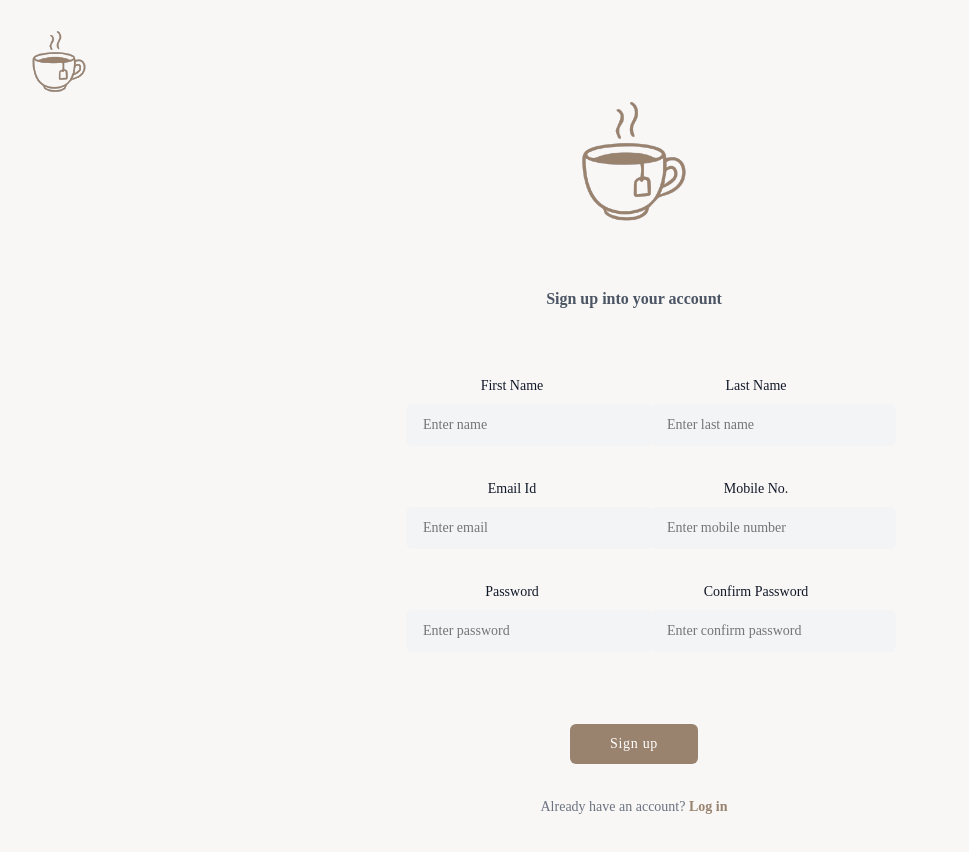
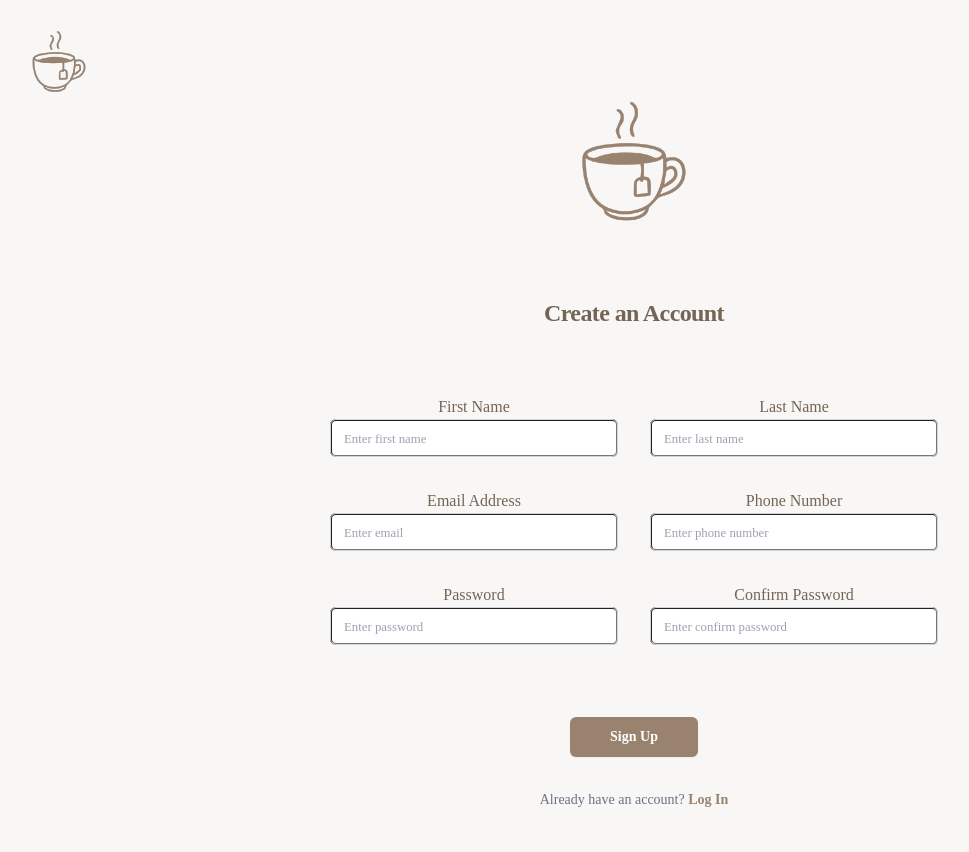
Before and after one commit to Oasis-NEU/s26-group-9, a React (Vite) app in the folder react-appp/: page /signup in a window 1280 px wide. Shown: the top 852 px of the page, without its empty margins (6-975 px from the left). Built offline with nearby package versions, Linux system fonts and the light colour scheme; a web font is replaced by a local one.

Commit message:
login and signup formatting

```diff
--- a/react-appp/src/pages/log-in.css
+++ b/react-appp/src/pages/log-in.css
@@ -14,6 +14,7 @@ body {
 .login-container {
     display: flex;
     flex-direction: column;
+    align-items: center;
     padding: 4rem 1.5rem;
 }
 
@@ -56,23 +57,29 @@ body {
 .login-form {
     display: flex;
     flex-direction: column;
+    align-items: center;
     gap: 1.25rem;
 }
 
 .login-label {
     display: block;
-    font-size: 0.875rem;
+    font-size: 1rem;
     font-weight: 500;
     color: #746455;
+    text-align: center;
 }
 
 .login-input-wrapper {
     margin-top: 0.5rem;
     position: relative;
+    width: 100%;
+    max-width: 24rem;
 }
 
 .password-input-wrapper {
     position: relative;
+    width: 100%;
+    max-width: 24rem;
 }
 
 .password-toggle {
@@ -111,10 +118,17 @@ body {
     color: #746455;
     outline: 1px solid #d1d5db;
     outline-offset: -1px;
+    box-sizing: border-box;
+    width: 100%;
+    min-width: 18rem;
+    max-width: 24rem;
+    margin: 0 auto;
 }
 
 .login-input::placeholder {
     color: #9ca3af;
+    font-family: 'Quando', serif;
+    font-size: 0.8rem;
 }
 
 .login-input:focus {
@@ -129,13 +143,17 @@ body {
 }
 
 .password-header {
-    display: flex;
+    display: block;
     align-items: center;
     justify-content: space-between;
 }
 
 .forgot-password-wrapper {
     font-size: 0.875rem;
+    text-align: right;
+    max-width: 24rem;
+    width: 100%;
+    margin: 0.25rem auto 0 auto;
 }
 
 .forgot-password-link {
@@ -150,11 +168,13 @@ body {
 
 .login-submit-button {
     display: flex;
+    min-width: 8rem;
+    max-width: 8rem;
     width: 100%;
     justify-content: center;
     border-radius: 0.375rem;
     background-color: #99836F;
-    padding: 0.5rem 0.75rem;
+    padding: 0.75rem 1.5rem;
     font-size: 0.875rem;
     font-weight: 600;
     color: white;
--- a/react-appp/src/pages/log-in.jsx
+++ b/react-appp/src/pages/log-in.jsx
@@ -29,7 +29,7 @@ export default function Login() {
                         className="login-logo"
                     />
                     <h2 className="login-title">
-                        Sign in to your account
+                        Log In
                     </h2>
                 </div>
 
@@ -37,7 +37,7 @@ export default function Login() {
                     <form action="#" method="POST" className="login-form">
                         <div>
                             <label htmlFor="email" className="login-label">
-                                Email address
+                                Email Address
                             </label>
                             <div className="login-input-wrapper">
                                 <input
@@ -47,6 +47,7 @@ export default function Login() {
                                     required
                                     autoComplete="email"
                                     className="login-input"
+                                    placeholder='Enter email'
                                 />
                             </div>
                         </div>
@@ -56,11 +57,6 @@ export default function Login() {
                                 <label htmlFor="password" className="login-label">
                                     Password
                                 </label>
-                                <div className="forgot-password-wrapper">
-                                    <a href="#" className="forgot-password-link">
-                                        Forgot password?
-                                    </a>
-                                </div>
                             </div>
                             <div className="login-input-wrapper password-input-wrapper">
                                 <input
@@ -70,6 +66,7 @@ export default function Login() {
                                     required
                                     autoComplete="current-password"
                                     className="login-input"
+                                    placeholder='Enter password'
                                 />
                                 <button
                                     type="button"
@@ -88,6 +85,11 @@ export default function Login() {
                                     )}
                                 </button>
                             </div>
+                            <div className="forgot-password-wrapper">
+                                <a href="#" className="forgot-password-link">
+                                    Forgot Password?
+                                </a>
+                            </div>
                         </div>
 
                         <div>
@@ -95,7 +97,7 @@ export default function Login() {
                                 type="submit"
                                 className="login-submit-button"
                             >
-                                Sign in
+                                Log In
                             </button>
                         </div>
                     </form>
--- a/react-appp/src/pages/signup.css
+++ b/react-appp/src/pages/signup.css
@@ -29,9 +29,12 @@
 }
 
 .signup-title {
-    color: #4b5563;
-    font-size: 1rem;
-    margin-top: 1.5rem;
+    margin-top: 2rem;
+    text-align: center;
+    font-size: 1.5rem;
+    font-weight: bold;
+    letter-spacing: -0.025em;
+    color: #746455;
 }
 
 .signup-form {
@@ -54,28 +57,41 @@
 }
 
 .signup-label {
-    color: #111827;
-    font-size: 0.875rem;
+    display: block;
+    font-size: 1rem;
     font-weight: 500;
-    margin-bottom: 0.5rem;
-    display: block;
+    color: #746455;
+    text-align: center;
 }
 
 .signup-input {
-    background-color: #f3f4f6;
+    display: block;
     width: 100%;
-    color: #111827;
-    font-size: 0.875rem;
-    padding: 0.75rem 1rem;
     border-radius: 0.375rem;
-    border: 1px solid transparent;
-    transition: all 200ms;
-    font-family: inherit;
+    background-color: white;
+    padding: 0.5rem 0.75rem;
+    padding-right: 2.5rem;
+    font-size: 1rem;
+    font-family: 'Quando', serif;
+    color: #746455;
+    outline: 1px solid #d1d5db;
+    outline-offset: -1px;
+    box-sizing: border-box;
+    width: 100%;
+    min-width: 18rem;
+    max-width: 24rem;
+    margin: 0 auto;
+}
+
+.signup-input::placeholder {
+    color: #9ca3af;
+    font-family: 'Quando', serif;
+    font-size: 0.8rem;
 }
 
 .signup-input:focus {
     background-color: transparent;
-    outline: 2px solid #99836F;
+    outline: 1px solid #99836F;
     outline-offset: -1px;
 }
 
@@ -86,17 +102,20 @@
 }
 
 .signup-button {
-    min-width: 8rem;
+    display: flex;
+    max-width: 8rem;
+    width: 100%;
+    justify-content: center;
+    border-radius: 0.375rem;
+    background-color: #99836F;
     padding: 0.75rem 1.5rem;
     font-size: 0.875rem;
-    font-weight: 500;
-    letter-spacing: 0.05em;
-    border-radius: 0.375rem;
+    font-weight: 600;
     color: white;
-    background-color: #99836F;
+    box-shadow: 0 1px 2px 0 rgba(0, 0, 0, 0.05);
+    transition: background-color 200ms;
     border: none;
     cursor: pointer;
-    transition: background-color 200ms;
 }
 
 .signup-button:hover {
--- a/react-appp/src/pages/signup.jsx
+++ b/react-appp/src/pages/signup.jsx
@@ -25,7 +25,7 @@ export default function Signup() {
                         alt="logo"
                         className="signup-logo"
                     />
-                    <h4 className="signup-title">Sign up into your account</h4>
+                    <h2 className="signup-title">Create an Account</h2>
                 </div>
 
                 <form className="signup-form">
@@ -36,7 +36,7 @@ export default function Signup() {
                                 name="name"
                                 type="text"
                                 className="signup-input"
-                                placeholder="Enter name"
+                                placeholder="Enter first name"
                             />
                         </div>
                         <div>
@@ -49,7 +49,7 @@ export default function Signup() {
                             />
                         </div>
                         <div>
-                            <label className="signup-label">Email Id</label>
+                            <label className="signup-label">Email Address</label>
                             <input
                                 name="email"
                                 type="text"
@@ -58,12 +58,12 @@ export default function Signup() {
                             />
                         </div>
                         <div>
-                            <label className="signup-label">Mobile No.</label>
+                            <label className="signup-label">Phone Number</label>
                             <input
                                 name="number"
                                 type="number"
                                 className="signup-input"
-                                placeholder="Enter mobile number"
+                                placeholder="Enter phone number"
                             />
                         </div>
                         <div>
@@ -88,7 +88,7 @@ export default function Signup() {
 
                     <div className="signup-button-wrapper">
                         <button type="submit" className="signup-button">
-                            Sign up
+                            Sign Up
                         </button>
                     </div>
                 </form>
@@ -96,7 +96,7 @@ export default function Signup() {
                 <p className="signup-login-prompt">
                     Already have an account?{' '}
                     <Link to="/login" className="signup-login-link">
-                        Log in
+                        Log In
                     </Link>
                 </p>
             </div>
```
